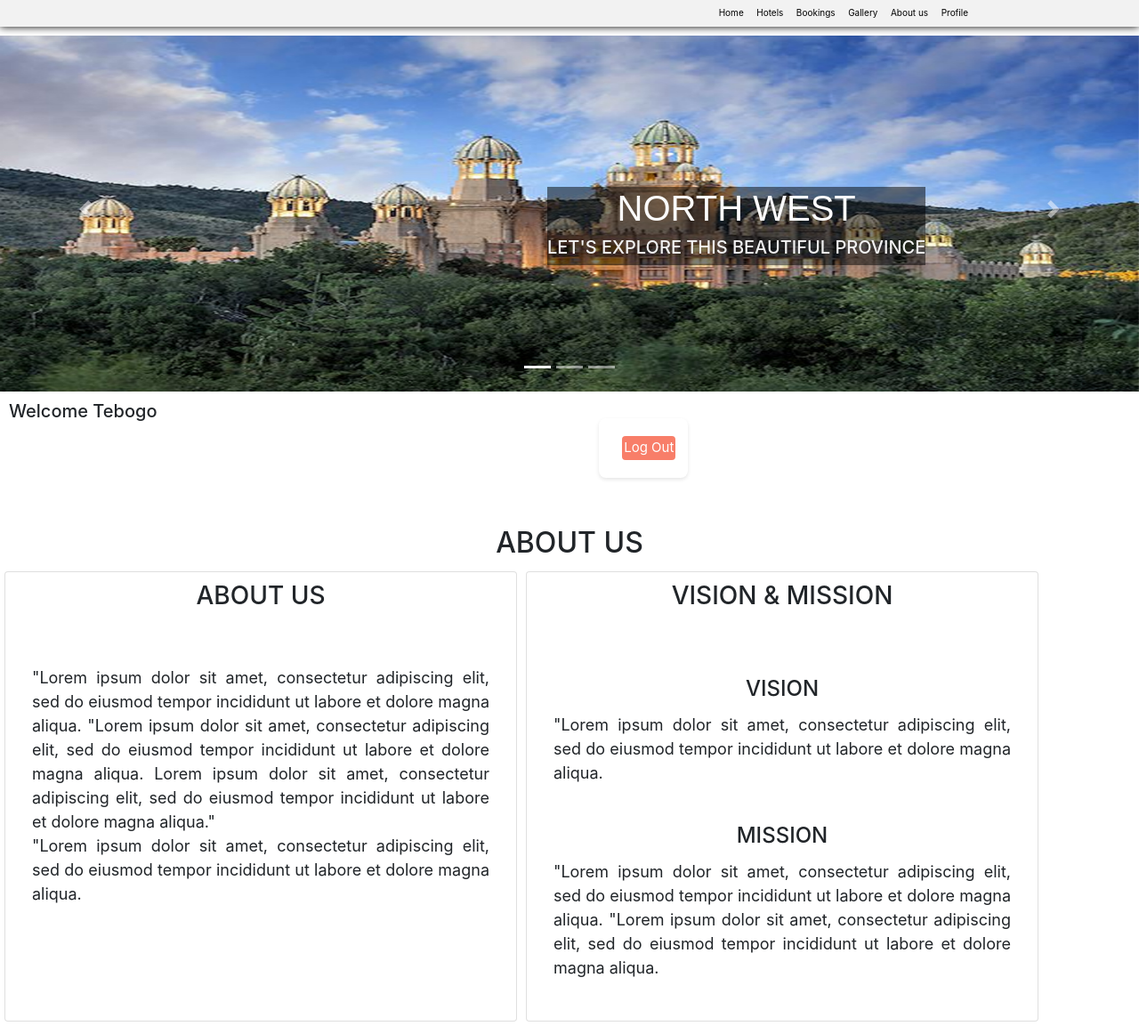
After one commit to TebogoChonco/newHotelBookingApp, a PHP site: page /aboutUs.php in a window 1280 px wide. The commit adds this page. Shown: the whole page at 89% size. Run offline with PHP 8.4, Linux system fonts and the light colour scheme; a user stored in the database is signed in.

Commit message:
gallery and about us
updated gallery and about us pages

```diff
--- /dev/null
+++ b/aboutUs.php
@@ -0,0 +1,61 @@
+<?php
+require_once 'includes/header.php';
+require_once 'landingPage.php';
+require_once 'greeting.php';
+?>
+<br>
+
+<div class="card-wrapper">
+    <div class="card-heading">
+        <h2>
+            ABOUT US
+</h2>
+    </div>
+    <div class="card-container">
+        <div class="card">
+            <div class="ard-title">
+                <h3 class="card-title" id="heading">
+                    ABOUT US
+                </h3>
+            </div>
+            <br>
+            <div class="card-body">
+                <p>
+                    "Lorem ipsum dolor sit amet, consectetur adipiscing elit, sed do eiusmod tempor incididunt ut labore
+                    et dolore magna aliqua.
+                    "Lorem ipsum dolor sit amet, consectetur adipiscing elit, sed do eiusmod tempor incididunt ut labore
+                    et dolore magna aliqua.
+                    Lorem ipsum dolor sit amet, consectetur adipiscing elit, sed do eiusmod tempor incididunt ut labore
+                    et dolore magna aliqua."
+
+                    <br>
+                    "Lorem ipsum dolor sit amet, consectetur adipiscing elit, sed do eiusmod tempor incididunt ut labore
+                    et dolore magna aliqua.
+
+                </p>
+            </div>
+        </div>
+        <br>
+        <div class="card">
+            <div class="card-title">
+                <h3 class="card-title" id="heading">
+                    VISION & MISSION
+                </h3>
+            </div>
+            <br>
+            <div class="card-body">
+                <h4 class="card-title">VISION</h4>
+                <p> "Lorem ipsum dolor sit amet, consectetur adipiscing elit, sed do eiusmod tempor incididunt ut labore
+                    et dolore magna aliqua. </p>
+                <br>
+                <h4 class="card-title">MISSION</h4>
+                <p> "Lorem ipsum dolor sit amet, consectetur adipiscing elit, sed do eiusmod tempor incididunt ut labore
+                    et dolore magna aliqua.
+
+                    "Lorem ipsum dolor sit amet, consectetur adipiscing elit, sed do eiusmod tempor incididunt ut labore
+                    et dolore magna aliqua.
+                </p>
+            </div>
+        </div>
+    </div>
+</div>
--- a/includes/header.php
+++ b/includes/header.php
@@ -34,11 +34,11 @@ ini_set('display_errors', 1);
         <nav>
             <ul>
                 <li><a href="index.php">Home</a></li>
-                <li><a href="rooms.php">Rooms</a></li>
-                <li><a href="home.php">Bookings</a></li>
+                <li><a href="home.php">Hotels</a></li>
+                <li><a href="reserve.php">Bookings</a></li>
                 <li><a href="gallery.php">Gallery</a></li>
                 <li><a href="aboutUs.php">About us</a></li>
-                <li><a href="employee.php">Employee</a></li>
+                <li><a href="profile.php">Profile</a></li>
             </ul>
         </nav>
     </header>
--- a/reserve.php
+++ b/reserve.php
@@ -10,8 +10,8 @@ require_once 'greeting.php';
         <form class="formReserve" action="process_booking.php" method="post">
             <p class="label" id="reserve">Make your reservation</p><br>
 
-            <label for="hotels">Hotels:</label><br>
-            <select id="hotels" class="options" name="hotel_name">
+            <label for="hotels" required>Hotels:</label><br>
+            <select id="hotels" class="options" name="hotel_name" required>
                 <option value="" class="options">--Please choose a hotel--</option>
                 <option value="Madikwe Hills" class="options" data-price="500">Madikwe Hills</option>
                 <option value="Cascades" class="options" data-price="450">Cascades</option>
@@ -37,7 +37,7 @@ require_once 'greeting.php';
             <input type="date" id="checkout_date" name="checkout_date" required><br>
 
             <label for="adults">Number of Adults:</label>
-            <input type="number" id="adults" name="adults" min="2" required><br>
+            <input type="number" id="adults" name="adults" min="1" required><br>
 
             <label for="children">Number of Children:</label>
             <input type="number" id="children" name="children" min="0" required><br>
--- a/style.css
+++ b/style.css
@@ -1,16 +1,16 @@
 html {
-  background-color: rgb(248, 246, 213);
-  width: 100%;
-  height: 100%;
-  font-family: Helvetica, Arial, sans-serif;
+  background-color: rgb(245, 236, 205);
+  /* width: 100%;
+  height: 100%; */
+  font-family: Georgia, 'Times New Roman', Times, serif;
 }
 
-body {
+/* body {
   font-family: Arial, sans-serif;
   margin: 0;
   padding: 0;
   background-color: #fce0be;
-}
+} */
 
 header {
   height: 30px;
@@ -210,3 +210,41 @@ h5 {
   margin: 0;
   padding: 0;
 }
+
+.gallery{
+display: flex;
+flex-direction: row;
+flex-wrap: wrap;
+justify-content: center;
+justify-content: space-between;
+}
+
+
+.card {
+  font-size: 20px;
+  width: 45%;
+  justify-content: space-between;
+  padding: 10px;
+  margin: 5px;
+  border: 2px #5094bf;
+  border-radius: 8px;
+  border-style: solid;
+}
+
+.card-container {
+  margin: 0 auto;
+  display: flex;
+  flex-direction: row;
+  flex-wrap: wrap;
+}
+
+.card-title {
+  margin: 0 auto;
+  display: block;
+  text-align: center;
+}
+
+.card-body {
+  font-size: 18px;
+  text-align: justify;
+}
```
Also changed, not shown: confirmBooking.php (+11 -4 lines), gallery.php (added, +62 -0 lines), home.php (+24 -6 lines), process_booking.php (+13 -5 lines), 2 other files.
